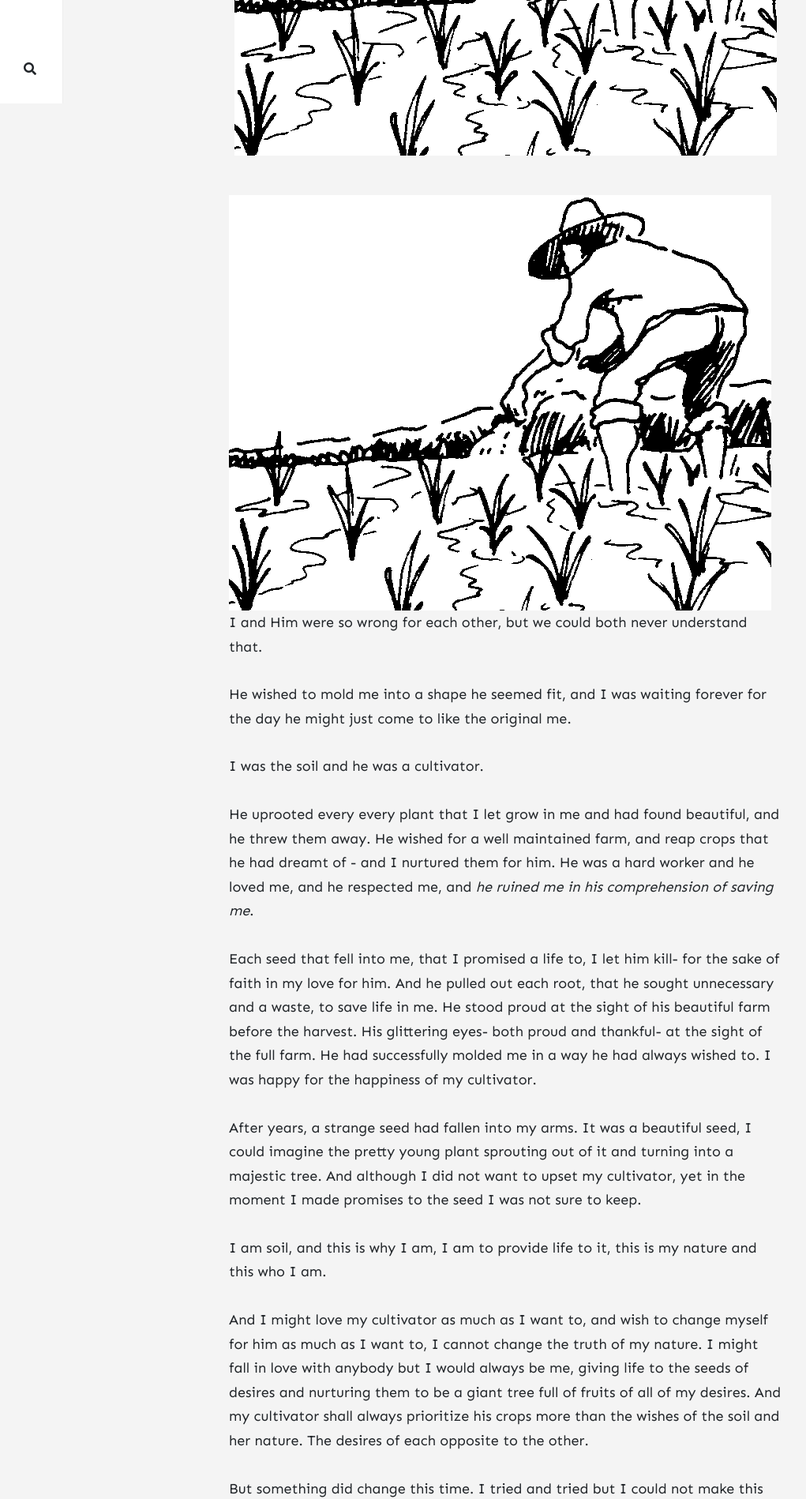
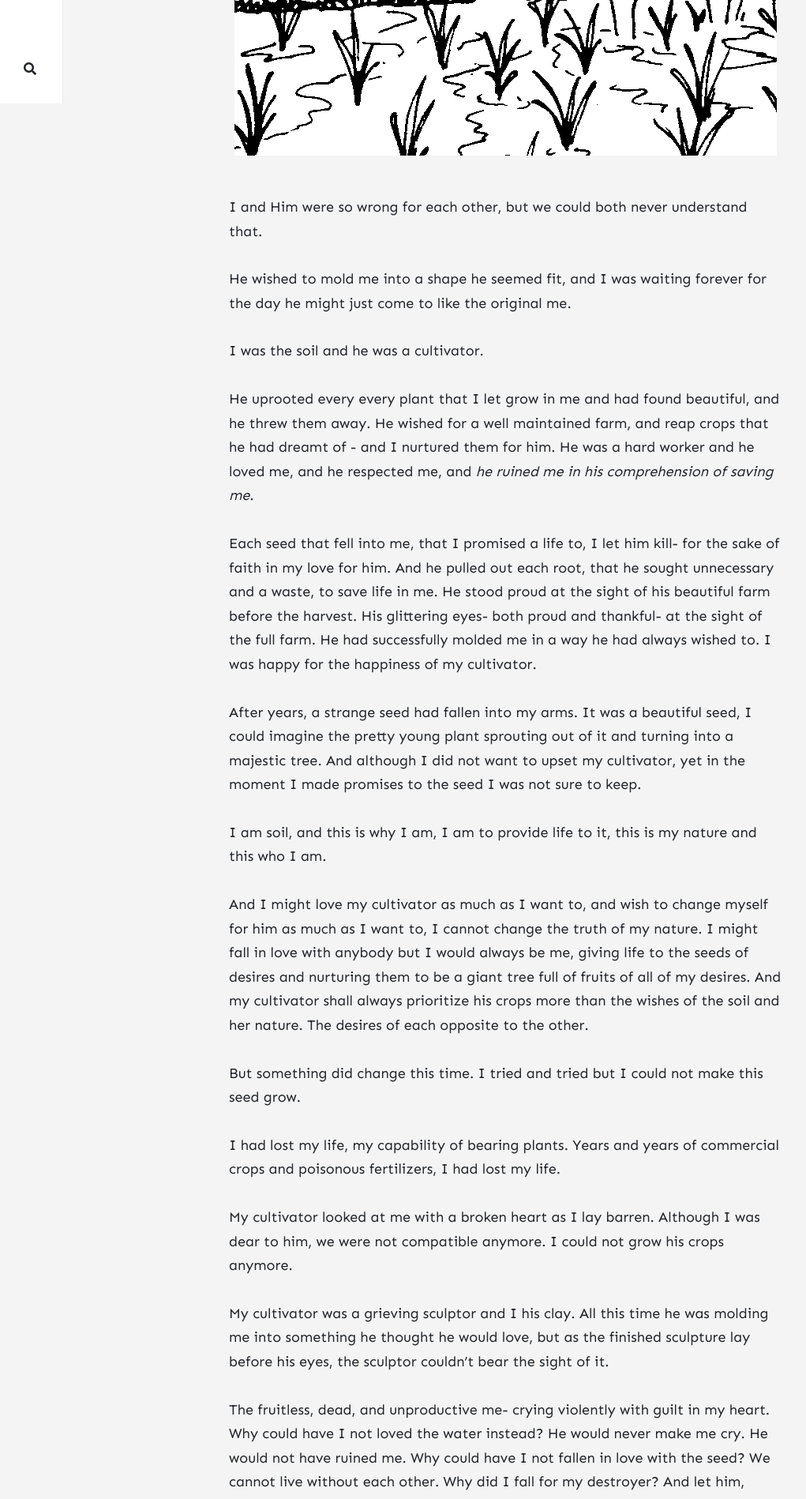
Before and after one commit to owcloud/jm, a Jekyll site: the page built from _posts/2020-05-17-Soil.md, in a window 1280 px wide. Shown: the part 769-2667 px from the top of the page at 79% size, without its empty margins (0-1021 px from the left). Built offline with Jekyll 4.4.1, drawn with Linux system fonts in a browser that asks for light colours; nearby versions of some CDN libraries; comment, search, counter and statistics services are not loaded.

Commit message:
Update 2020-05-17-Soil.md

```diff
--- a/_posts/2020-05-17-Soil.md
+++ b/_posts/2020-05-17-Soil.md
@@ -9,7 +9,6 @@ tags:
   - null
 image: 41.png
 ---
-![41.png]({{site.baseurl}}/41.png)
 I and Him were so wrong for each other, but we could both never understand that.
 
 He wished to mold me into a shape he seemed fit, and I was waiting forever for the day he might just come to like the original me.
```
